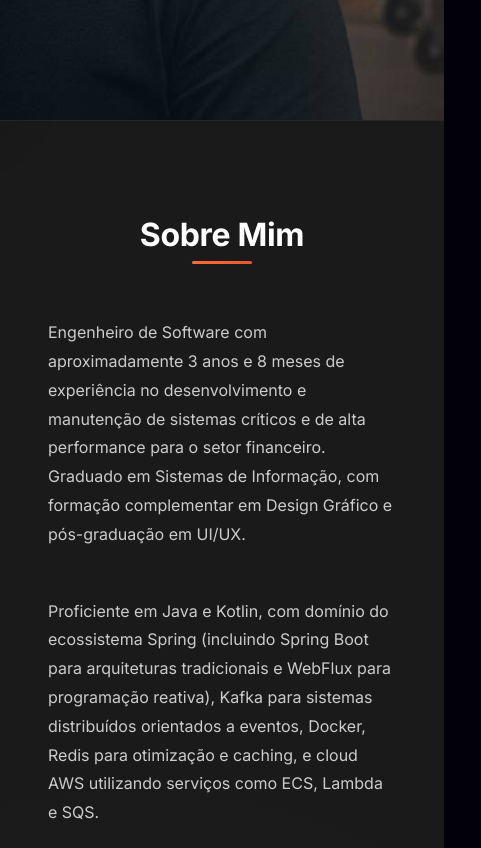
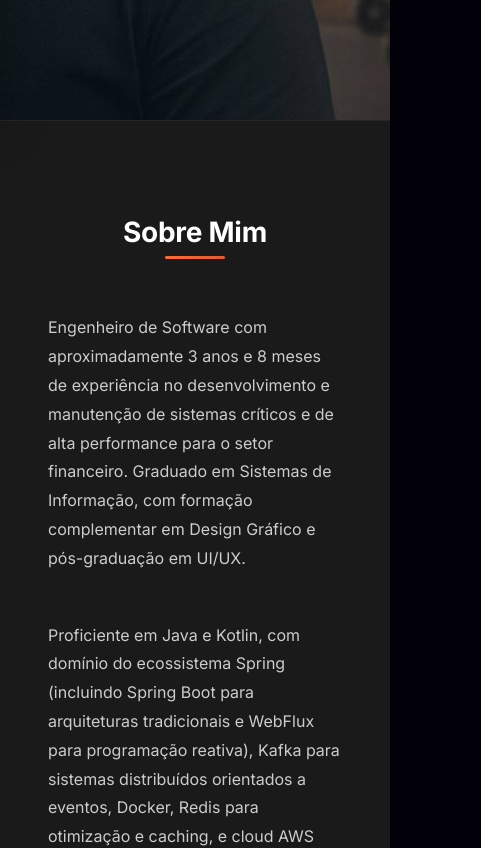
Before and after one commit to thalesonunes/portfolio-thales-nunes, an Angular app in the folder portfolio/: page / in a window 390 px wide. Shown: the part 724-1572 px from the top of the page, 481 px wide, since content can reach past the window. Built offline with nearby package versions, Linux system fonts and the light colour scheme.

Commit message:
fix(responsive): eliminate horizontal overflow, timeline overlap and skip-link collision (0 overflow in 6 viewports)

```diff
--- a/portfolio/src/app/app.scss
+++ b/portfolio/src/app/app.scss
@@ -4,12 +4,19 @@
   min-height: 100vh;
 }
 
-// Skip Link - always visible, WCAG 2.4.1 Bypass Blocks
+// Skip Link - WCAG 2.4.1 Bypass Blocks (G1 + C37)
+// Off-screen por padrão (translateY -400%) para não bloquear o clique no .menu-toggle
+// em telas <= 768px; entra na viewport ao receber foco (Tab) via transform no :focus.
+// MUDANÇA DE DECISÃO vs. Fase 04 ("sempre visível"): a auditoria da Fase 05 mediu que o
+// skip-link fixo (z-index 2000) cobria o .menu-toggle.active (z-index 1001) em 320px
+// (overlap 19px) e bloqueava o clique físico. O padrão hidden-until-focus é aceito pelo
+// WCAG 2.4.1 (técnica C37) e pelo Lighthouse, mantendo a11y 100/100 sem perder a
+// interação mobile. O elemento permanece no tab order e no DOM (testes preservados).
 .skip-link {
   position: fixed;
   top: var(--spacing-sm);
   left: 50%;
-  transform: translateX(-50%);
+  transform: translateX(-50%) translateY(-400%);
   z-index: 2000;
   display: inline-flex;
   align-items: center;
@@ -30,6 +37,7 @@
 
   &:focus {
     background: var(--accent-secondary);
+    transform: translateX(-50%);
   }
 }
 
@@ -216,6 +224,11 @@
   &.active {
     background: rgb(255 255 255 / 10%);
     border-color: rgb(255 255 255 / 20%);
+
+    // Posição deriva da largura da sidebar (280px): toggle 40px a ~28px da borda
+    // direita da sidebar aberta. Validado na Fase 05 em 320px (212-252px, sem
+    // sobrepor o conteúdo do hero; a colisão com o skip-link foi resolvida no
+    // próprio skip-link, que agora fica off-screen até receber foco).
     left: calc(180px + var(--spacing-lg));
     transform: rotate(180deg);
 
@@ -379,7 +392,10 @@
   text-align: center;
   margin-bottom: 4rem;
   color: #fff;
-  font-size: clamp(2rem, 4vw, 2.5rem);
+
+  // min 1.75rem reduz o título em <= ~700px (antes min 2rem = 32px estourava a
+  // hierarquia em 320/375); 4vw mantém a escala progressiva; desktop inalterado (max 2.5rem)
+  font-size: clamp(1.75rem, 4vw, 2.5rem);
   font-weight: 700;
   letter-spacing: -0.01em;
   position: relative;
@@ -420,6 +436,10 @@
       border-radius: 20px;
       border: 1px solid rgb(255 255 255 / 5%);
       text-align: center;
+
+      // Fase 05, P0: min-width: 0 evita que o min-content do card (h3/p) estoure a
+      // coluna 1fr em 320/375 (min-content da seção ia a 327px -> overflow do doc)
+      min-width: 0;
       transition: all 0.3s ease;
 
       &:hover {
@@ -472,7 +492,10 @@
 .projects-section {
   .projects-grid {
     display: grid;
-    grid-template-columns: repeat(auto-fit, minmax(380px, 1fr));
+
+    // min(100%, 380px) impede que a coluna fixa de 380px estoure o container
+    // em viewports < 380px (320/375) - Fase 05, P0 (overflow horizontal)
+    grid-template-columns: repeat(auto-fit, minmax(min(100%, 380px), 1fr));
     gap: var(--spacing-2xl);
   }
 
@@ -830,6 +853,71 @@
   }
 }
 
+// Timeline empilhada (linha à esquerda, data acima do conteúdo) - Fase 05
+// Compartilhada entre mobile (<= 768px) e tablet (769-1024px). O padrão tablet
+// NÃO cobria 768px (breakpoint com width >= 769px), deixando a timeline desktop
+// ativa em 320/375 e causando overflow de 177px/123px (P0 #1). Além disso, o bloco
+// tablet não resetava `position: absolute` das datas -> overlap de 148-156px em
+// 1024px (P1 #4); corrigido aqui com `position: static !important`.
+// min-height: 0 remove os 200px forçados do layout alternado (desnecessários no
+// layout empilhado e que criavam vazios entre os itens).
+@mixin timeline-stacked(
+  $timeline-pad-left: var(--spacing-lg),
+  $line-left: 15px,
+  $item-pad-left: var(--spacing-2xl),
+  $content-pad: var(--spacing-lg)
+) {
+  .experience-section {
+    .timeline {
+      padding-left: $timeline-pad-left;
+      margin: 0;
+
+      &::before {
+        left: $line-left;
+        transform: none;
+      }
+    }
+
+    .timeline-item {
+      display: block !important;
+      padding-left: $item-pad-left;
+      position: relative;
+
+      // min-height 0: remove os 200px forçados do layout alternado (desnecessários no
+      // empilhado, criavam vazios). min-width 0: flex item da coluna não pode estourar
+      // o container pelo min-content (datas nowrap) em 320/375 (Fase 05, P0)
+      min-height: 0;
+      min-width: 0;
+
+      &::before {
+        left: $line-left;
+        transform: translateX(-50%);
+        top: 15px;
+        width: 12px;
+        height: 12px;
+      }
+
+      .timeline-date {
+        position: static !important;
+        order: 1 !important;
+        margin: 0 0 var(--spacing-sm) 0 !important;
+        padding: 0 !important;
+        text-align: left !important;
+        flex: none !important;
+        font-size: 0.9rem;
+      }
+
+      .timeline-content {
+        order: 2 !important;
+        margin: 0 !important;
+        text-align: left !important;
+        max-width: none !important;
+        padding: $content-pad;
+      }
+    }
+  }
+}
+
 // Mobile menu toggle
 @media (width <= 768px) {
   .sidebar {
@@ -900,7 +988,10 @@
 
     .intro-text {
       .name {
-        font-size: clamp(2rem, 8vw, 3.5rem);
+        // Fase 05, TASK 3: container real ~230px em 320 (após corrigir o overflow do
+        // .main-content). 2rem (32px) forçava quebra desequilibrada; 1.9rem com 7vw
+        // mantém presença e quebra em "Thales" / "Nunes" de forma equilibrada.
+        font-size: clamp(1.9rem, 7vw, 3.5rem);
       }
 
       .title {
@@ -916,6 +1007,22 @@
     .action-buttons {
       justify-content: center;
     }
+  }
+
+  // Fase 05, P0 #1: timeline empilhada em mobile (o padrão tablet 769-1024 não cobre 768px)
+  @include timeline-stacked(
+    $timeline-pad-left: var(--spacing-md),
+    $line-left: 8px,
+    $item-pad-left: 36px,
+    $content-pad: var(--spacing-md)
+  );
+
+  // Fase 05, TASK 3 + P0: h3 da timeline em 1.25rem no mobile - o min-content de
+  // "Desenvolvedor de Soluções Digitais" a 1.4rem (163px) estourava o layout
+  // viewport 320 (313px > clientWidth 308). Menor também melhora a hierarquia
+  // tipográfica em telas pequenas.
+  .experience-section .timeline .timeline-content h3 {
+    font-size: 1.25rem;
   }
 
   // Mobile adaptations for new sections
@@ -934,6 +1041,17 @@
     grid-template-columns: 1fr;
     gap: var(--spacing-lg);
   }
+
+  // Fase 05, TASK 3: contact items com respiro adequado em 320/375
+  // (padding 32px 48px + min-width 200px era folgado para o container pós-correção)
+  .contact-section .contact-methods {
+    gap: var(--spacing-md);
+
+    .contact-item {
+      min-width: 0;
+      padding: var(--spacing-md) var(--spacing-lg);
+    }
+  }
 }
 
 // Tablet specific styles
@@ -948,48 +1066,9 @@
     gap: var(--spacing-xl);
   }
 
-  .experience-section {
-    .timeline {
-      padding-left: var(--spacing-lg);
-      margin: 0;
-
-      &::before {
-        left: 15px;
-        transform: none;
-      }
-    }
-
-    .timeline-item {
-      display: block !important;
-      padding-left: var(--spacing-2xl);
-      position: relative;
-
-      &::before {
-        left: 15px;
-        transform: translateX(-50%);
-        top: 15px;
-        width: 12px;
-        height: 12px;
-      }
-
-      .timeline-date {
-        order: 1 !important;
-        margin: 0 0 var(--spacing-sm) 0 !important;
-        padding: 0 !important;
-        text-align: left !important;
-        flex: none !important;
-        font-size: 0.9rem;
-      }
-
-      .timeline-content {
-        order: 2 !important;
-        margin: 0 !important;
-        text-align: left !important;
-        max-width: none !important;
-        padding: var(--spacing-lg);
-      }
-    }
-  }
+  // Fase 05: timeline empilhada no tablet (reaproveitada do mixin; inclui
+  // position: static nas datas - corrige o overlap de 148-156px em 1024px, P1 #4)
+  @include timeline-stacked;
 
   .contact-methods {
     flex-direction: column;
--- a/portfolio/src/styles.scss
+++ b/portfolio/src/styles.scss
@@ -47,6 +47,11 @@ body {
   background: var(--bg-primary);
   color: var(--text-primary);
   line-height: 1.6;
+
+  // Salvaguarda final contra overflow horizontal residual (ex.: scrollbar, zoom,
+  // fontes externas). NÃO mascara bugs: as fontes reais de overflow foram eliminadas
+  // na Fase 05 TASK 2 (timeline mobile, grid de projetos, skip-link). Mantida como
+  // proteção final, não como máscara - re-medição objetiva sem ela: 0 overflow.
   overflow-x: hidden;
 }
 
```
Also changed, not shown: 1 other file (tests, documents, lock files or other folders).
